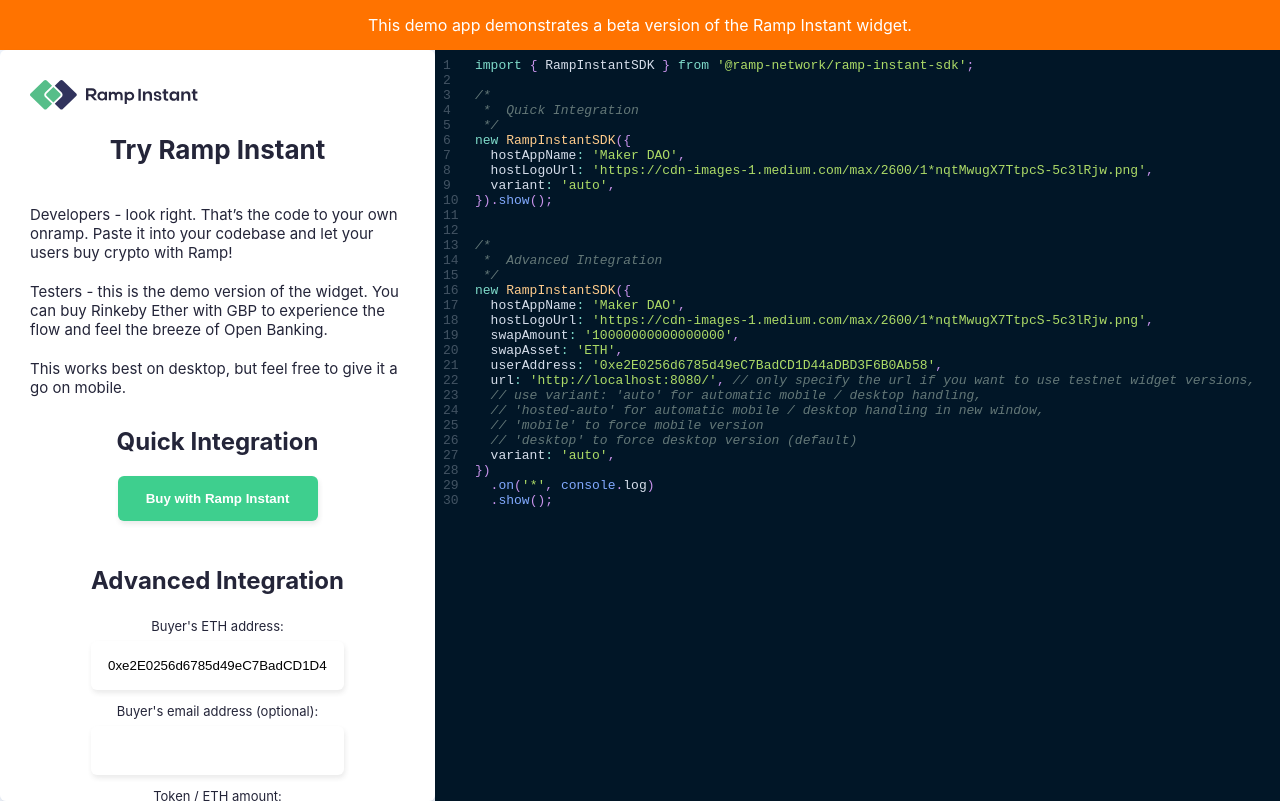
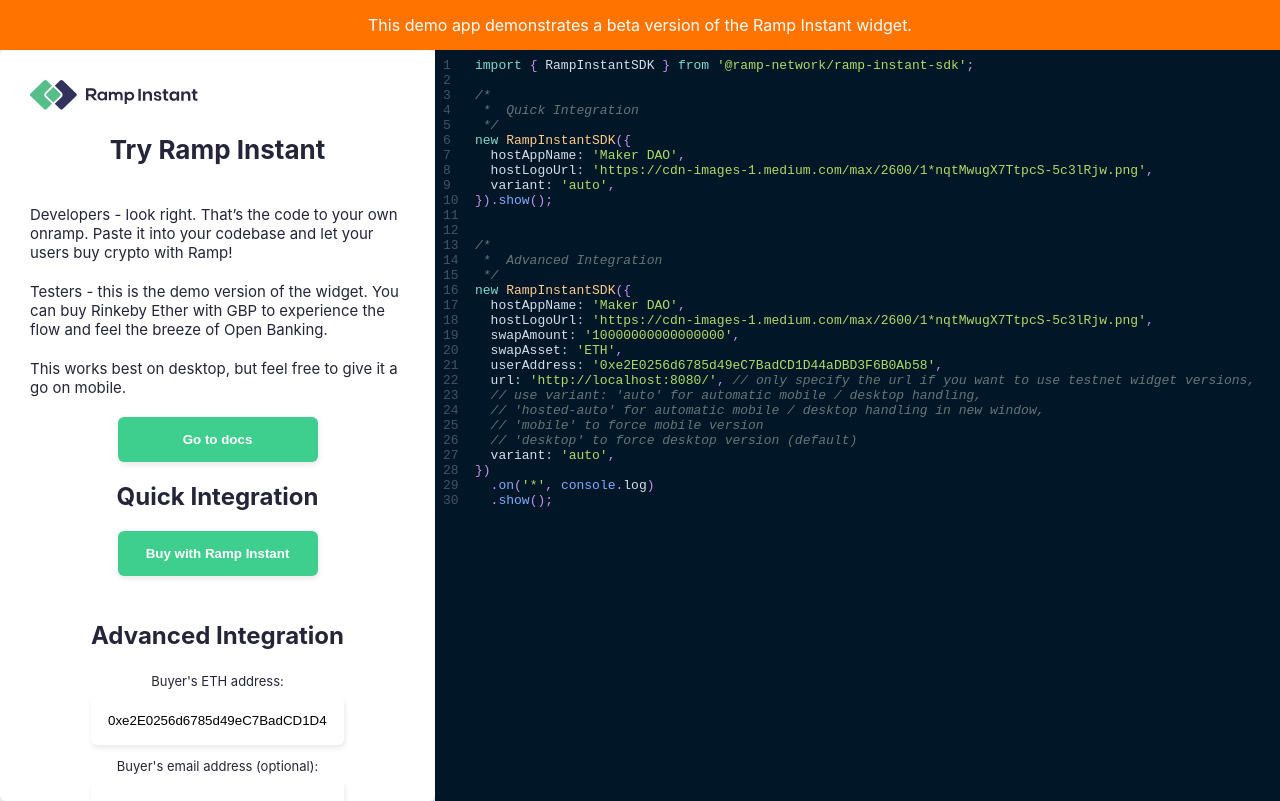
Before and after one commit to cleancoindev/ramp-instant-demo-app, a React (Create React App) app: page / in a window 1280 px wide. Built offline with nearby package versions, Linux system fonts and the light colour scheme.

Commit message:
Add a 'Go to docs' button

```diff
--- a/src/App.tsx
+++ b/src/App.tsx
@@ -105,6 +105,12 @@
             the breeze of Open Banking.
           </p>
           <p className={styles.description}>This works best on desktop, but feel free to give it a go on mobile.</p>
+
+          <a href={process.env.REACT_APP_DOCS_URL} style={{ textDecoration: 'none' }} target="_blank" rel="noopener noreferrer nofollow">
+            <button className={styles.button} style={{ margin: '10px 0 0' }}>
+              Go to docs
+            </button>
+          </a>
 
           <section>
             <h2>Quick Integration</h2>
--- a/src/components.module.scss
+++ b/src/components.module.scss
@@ -74,6 +74,7 @@
   box-shadow: 1px 3px 5px 0 rgba(50, 50, 50, 0.1);
   cursor: pointer;
   margin-bottom: 20px;
+  text-decoration: none;
 }
 
 .radio {
```
Also changed, not shown: .circleci/config.yml, 1 other file (tests, documents, lock files or other folders).
